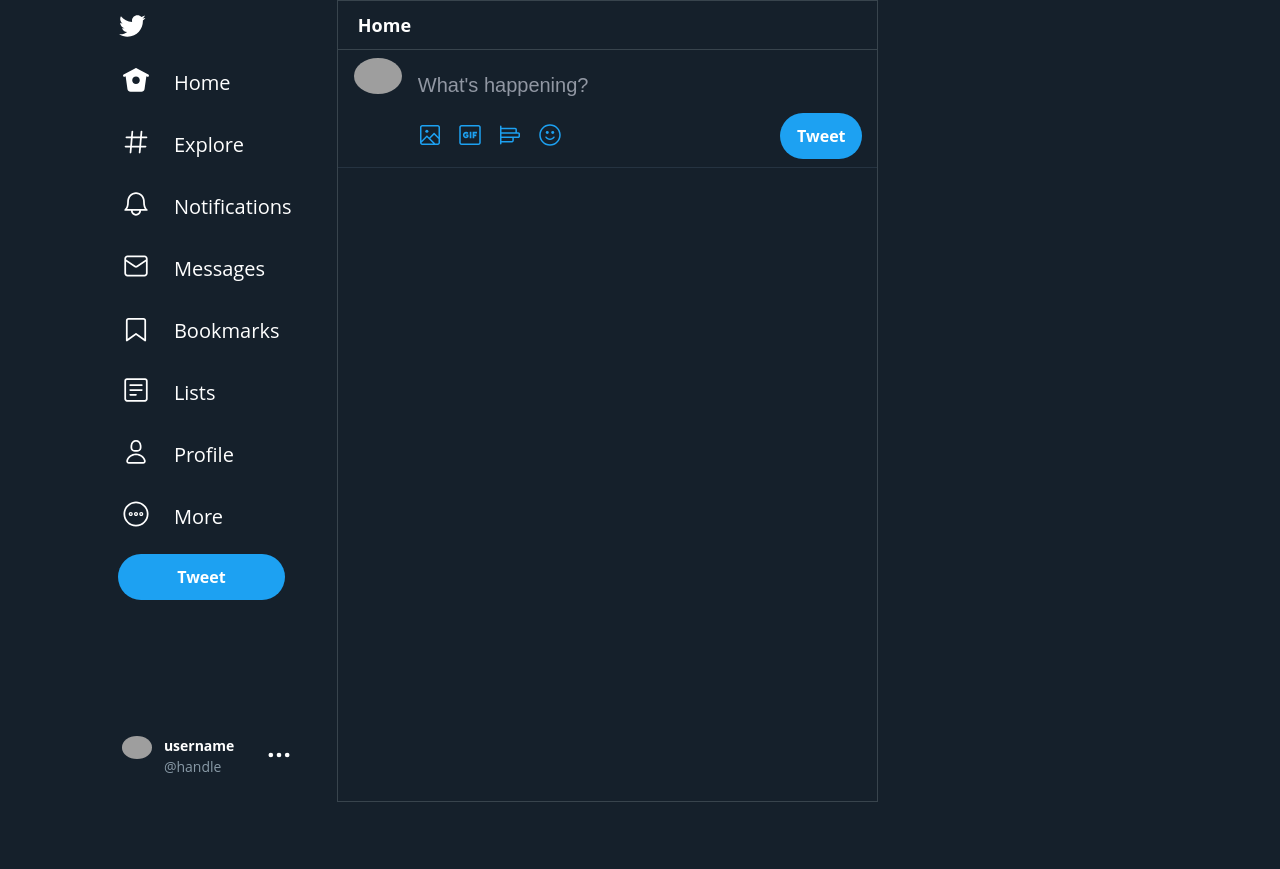
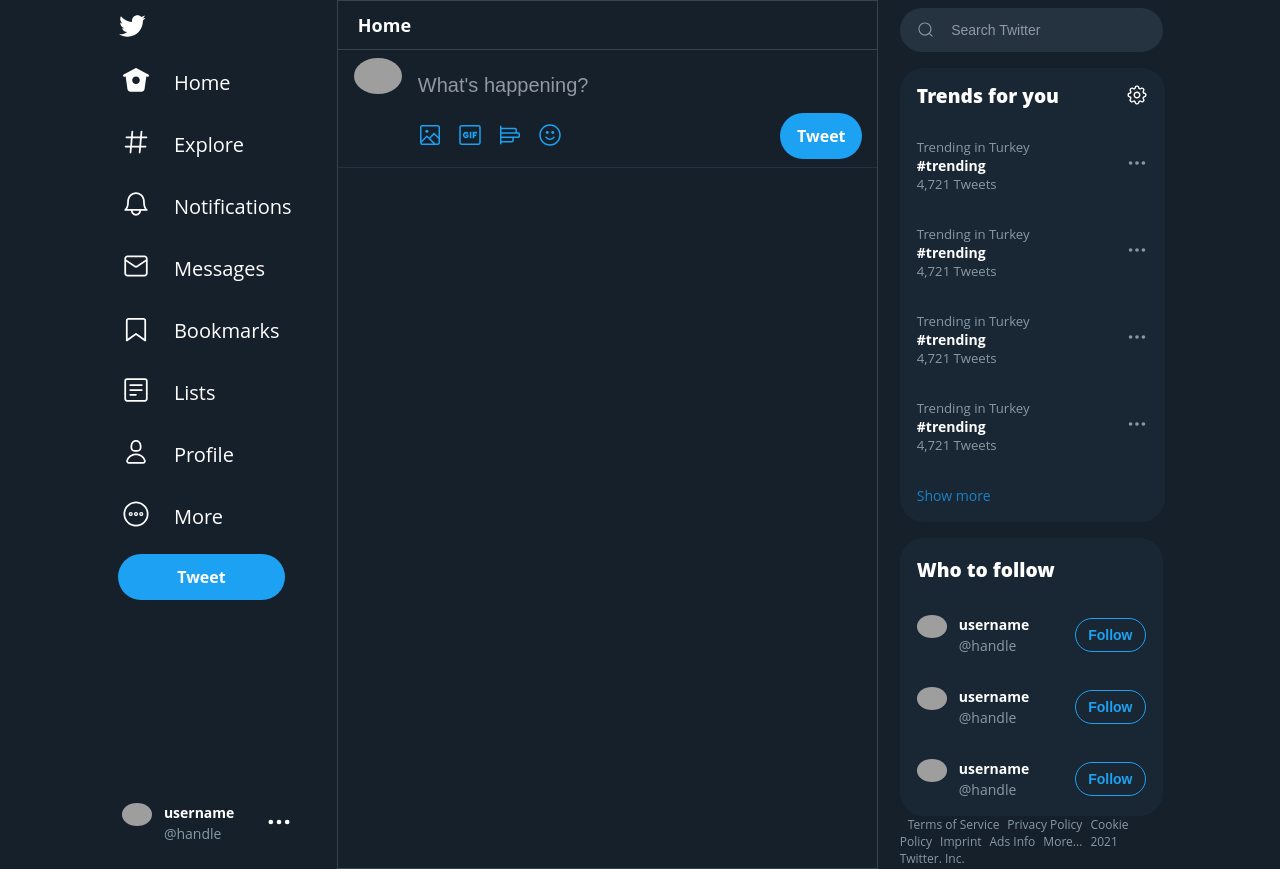
Before and after one commit to furkan-ceylan/react-twitter-clone, a React (Create React App) app: page / in a window 1280 px wide. Before the commit the page ends 802 px from the top, so only its background shows below. Built offline with nearby package versions, Linux system fonts and the light colour scheme; grey boxes are pictures that could not be loaded.

Commit message:
Add profile route and RightSidebar component to app

```diff
--- a/src/App.js
+++ b/src/App.js
@@ -2,7 +2,9 @@
 import './styles/App.css'
 import { BrowserRouter as Router, Route, Switch } from 'react-router-dom'
 import Home from './pages/Home'
+import Profile from './pages/Profile'
 import Sidebar from './components/Sidebar'
+import RightSidebar from './components/RightSidebar'
 
 function App() {
   return (
@@ -14,8 +16,12 @@
         <div>
           <Switch>
             <Route exact path="/" component={Home} />
+            <Route exact path="/profile" component={Profile} />
             {/* <Route path="/tweet/:id" component={Tweet} /> */}
           </Switch>
+        </div>
+        <div className="right-side">
+          <RightSidebar />
         </div>
       </div>
     </Router>
```
